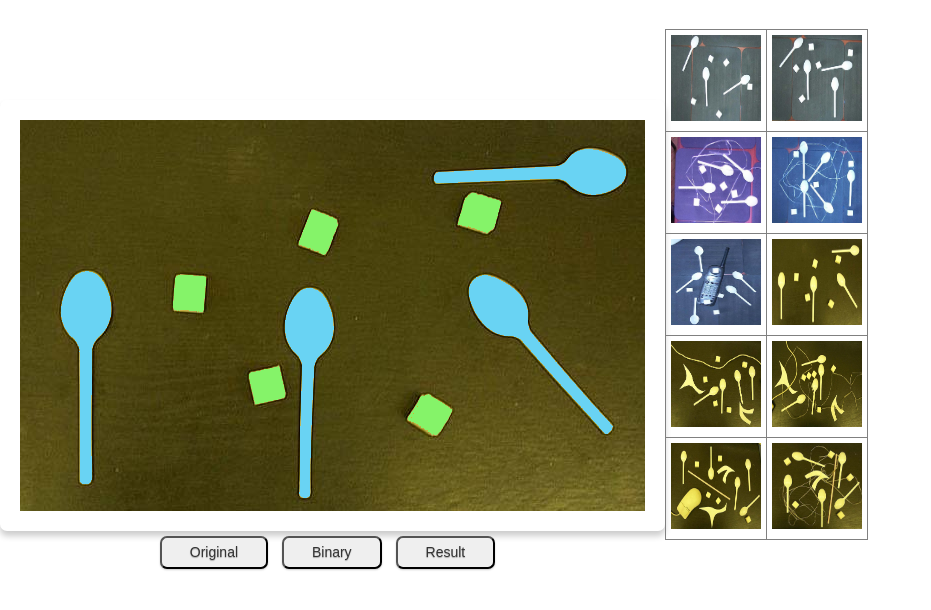
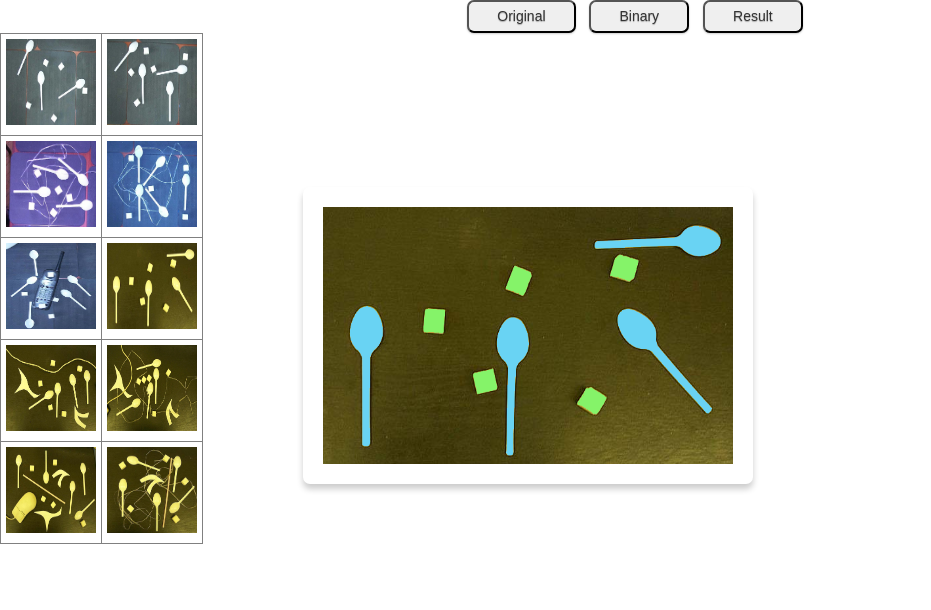
Before and after one commit to BankaSgushenki/DSP-Pattern-Recognition, a plain HTML site: page index.html in a window 1280 px wide. Shown: the whole page, without its empty margins (0-931 px from the left). Drawn offline with Linux system fonts and the light colour scheme.

Commit message:
removed twitching pictures

```diff
--- a/css/main.css
+++ b/css/main.css
@@ -40,13 +40,17 @@ body {
 	style="width: 50%;
 	margin: 0 auto;
 	text-align: center;"
+	margin-left:100px;
 }
 
 .frame {
+	max-width: 450px;
+	max-height: 405px;
 	display: inline-block;
 	outline: none;
 	text-decoration: none;
 	padding: 20px;
+	margin-left:100px;
 	text-shadow: 1 2px 2px rgba(0,0,0,.3);
 	-webkit-border-radius: .5em;
 	-moz-border-radius: .5em;
--- a/index.html
+++ b/index.html
@@ -10,22 +10,6 @@
     </head>
     <body>
         <table class>
-            <td>
-                <div class = "content text-center">
-                    <canvas id="canvas" class="frame"></canvas>
-                </div>
-
-                <script type="text/javascript" src = "js/patternRecognizer.js"></script>
-                <script type="text/javascript" src = "js/main.js"></script>
-
-
-
-                <div class = "center">
-                    <input type="button" class="button" name="buttonOriginal" value="Original" onClick="showOriginalImage();">
-                    <input type="button" class="button" name="buttonBinary" value="Binary" onClick="showBinaryzedPixels();">
-                    <input type="button" class="button" name="buttonResult" value="Result" onClick="showResultImage();">
-                </div>
-            </td>
             <td>
                 <div class = "center">
                     <table id="galery">
@@ -53,6 +37,25 @@
 
                 </div>
             </td>
+            <td>
+                <table class = "center">
+                    <tr>
+                        <div class = "content text-center">
+                            <canvas id="canvas" class="frame"></canvas>
+                        </div>
+                        <script type="text/javascript" src = "js/patternRecognizer.js"></script>
+                        <script type="text/javascript" src = "js/main.js"></script>
+                    </tr>
+                </table>
+
+                <tr>
+                    <div class = "center" >
+                        <input type="button" class="button" name="buttonOriginal" value="Original" onClick="showOriginalImage();">
+                        <input type="button" class="button" name="buttonBinary" value="Binary" onClick="showBinaryzedPixels();">
+                        <input type="button" class="button" name="buttonResult" value="Result" onClick="showResultImage();">
+                    </div>
+                </tr>
+            </td>
         </table>
 
 
```
